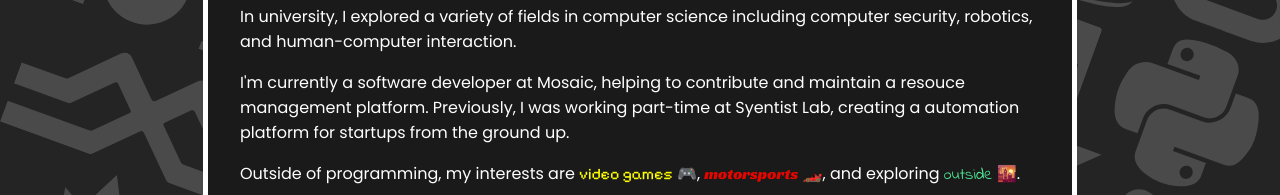
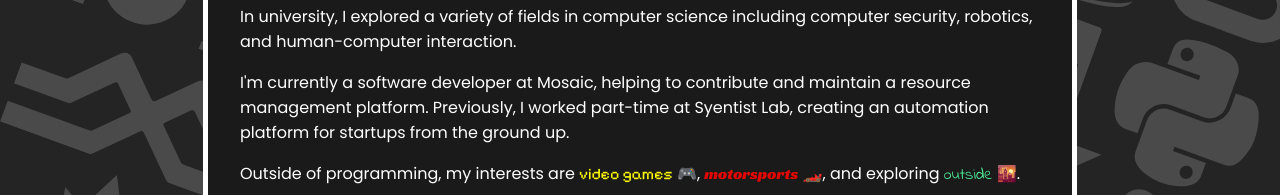
Before and after one commit to ma-ray/ma-ray.github.io, a plain HTML site: page index.html in a window 1280 px wide. Shown: the part 281-476 px from the top of the page. Drawn offline with Linux system fonts and the light colour scheme; a web font is replaced by a local one.

Commit message:
update words

```diff
--- a/index.html
+++ b/index.html
@@ -25,10 +25,8 @@
         including computer security, robotics, and human-computer interaction.
       </p>
       <p>
-        I'm currently a software developer at Mosaic, helping to contribute and
-        maintain a resouce management platform. Previously, I was working
-        part-time at Syentist Lab, creating a automation platform for startups
-        from the ground up.
+        I'm currently a software developer at Mosaic, helping to contribute and maintain a resource management platform.
+        Previously, I worked part-time at Syentist Lab, creating an automation platform for startups from the ground up.
       </p>
       <p>
         Outside of programming, my interests are
```
